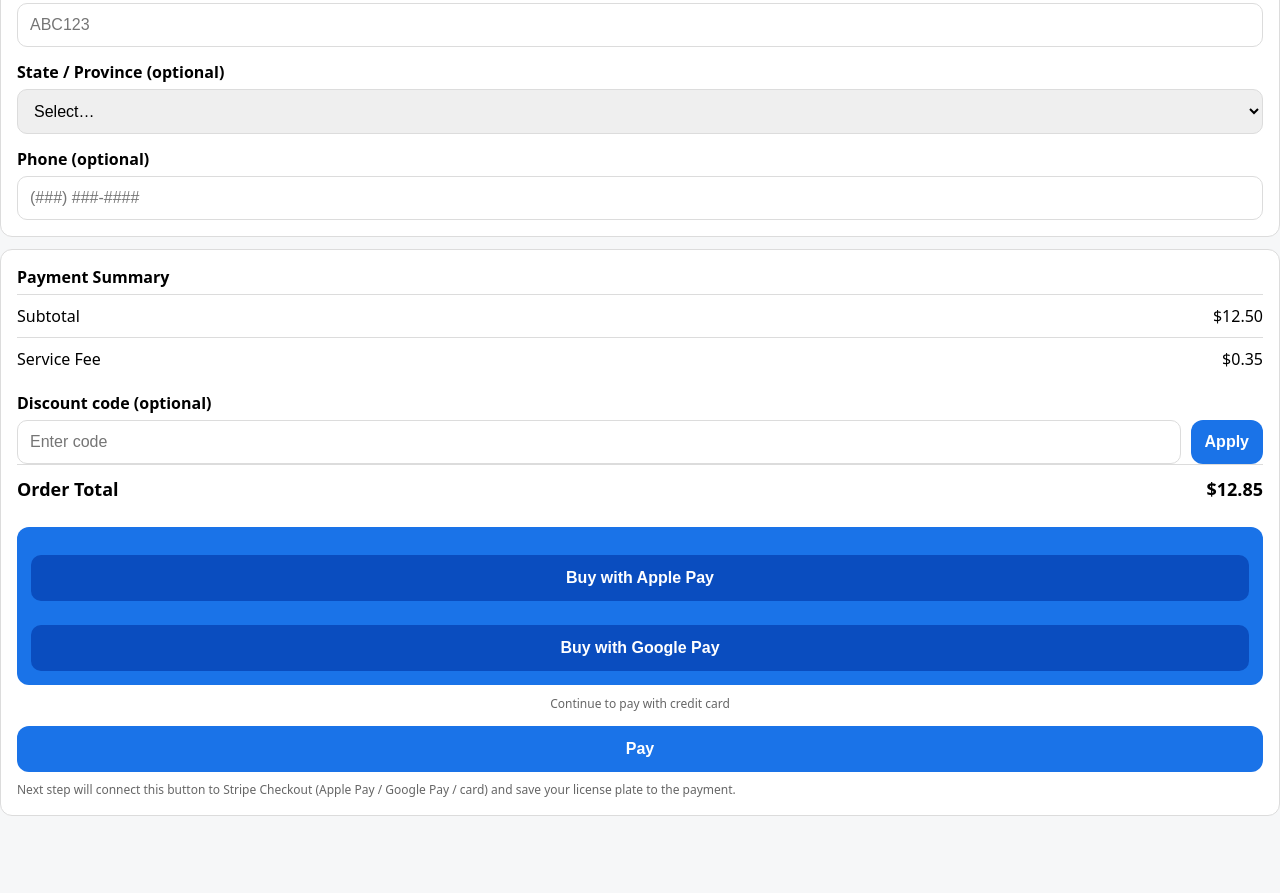
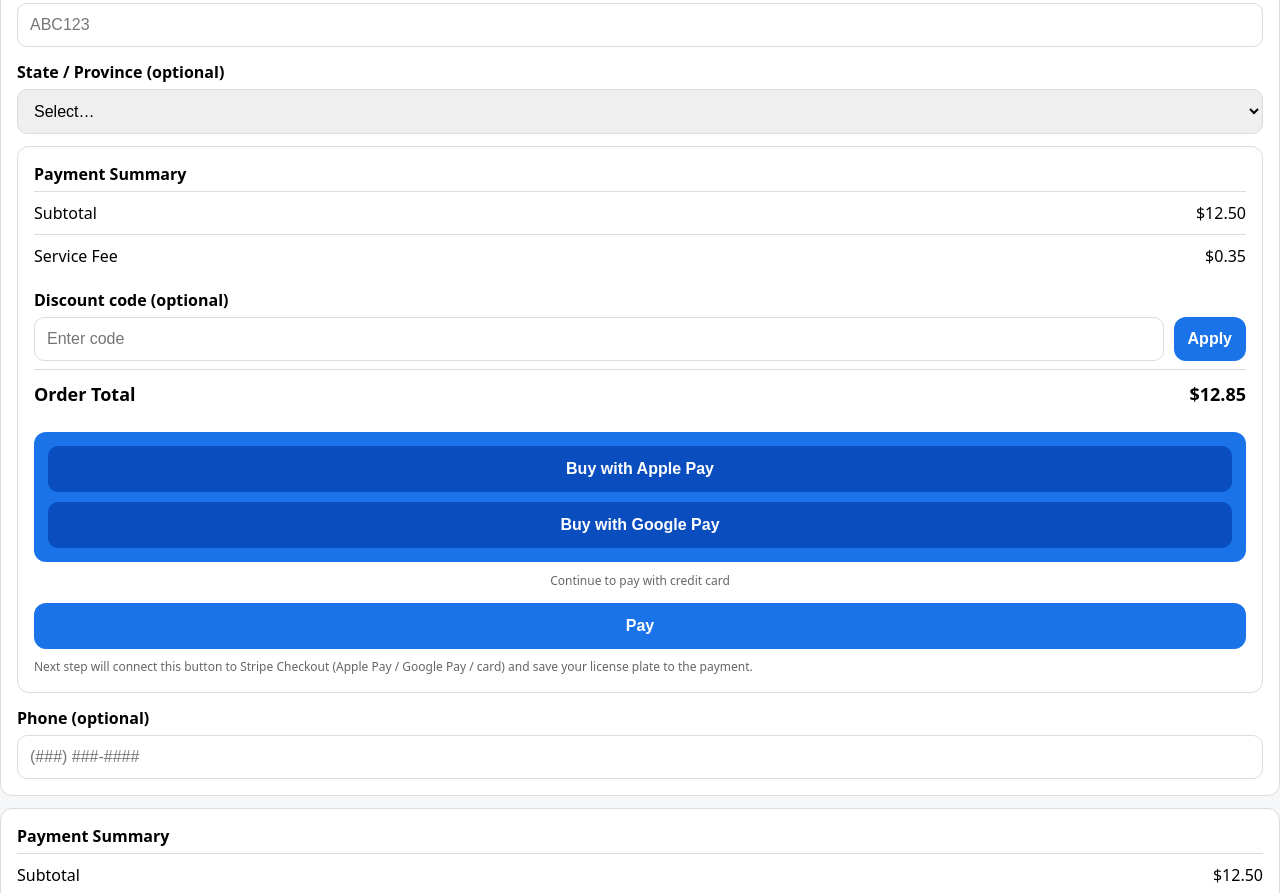
Before and after one commit to buckhananj-bit/Parking-pay, a plain HTML site: page index.html in a window 1280 px wide. Shown: the part 629-1522 px from the top of the page. Before the commit the page ends 1457 px from the top, so only its background shows below. Drawn offline with Linux system fonts and the light colour scheme.

Commit message:
Update index.html

```diff
--- a/index.html
+++ b/index.html
@@ -87,11 +87,91 @@
         <option value="OR">OR</option>
         <option value="CA">CA</option>
       </select>
+<div class="card">
+  <div class="label" style="margin-top:0">Payment Summary</div>
 
+  <div class="row"><div>Subtotal</div><div id="subtotal">$12.50</div></div>
+  <div class="row"><div>Service Fee</div><div id="fee">$0.35</div></div>
+
+  <div class="row" id="discountRow" style="display:none;">
+    <div>Discount</div>
+    <div id="discountAmt">-$0.00</div>
+  </div>
+
+  <div style="margin-top:12px;">
+    <label class="label" style="margin-top:0">Discount code (optional)</label>
+    <div style="display:flex; gap:10px;">
+      <input id="discountCode" placeholder="Enter code" style="flex:1;" />
+      <button id="applyDiscountBtn" type="button" style="width:auto; margin-top:0; padding:12px 14px;">Apply</button>
+    </div>
+    <div id="discountMsg" class="hint" style="margin-top:8px;"></div>
+  </div>
+
+  <div class="total">
+    <div>Order Total</div>
+    <div id="total">$12.85</div>
+  </div>
+
+  <!-- Wallet buttons container -->
+  <div style="
+    margin-top:14px;
+    padding:14px;
+    background:#1a73e8;
+    border-radius:12px;
+    display:flex;
+    flex-direction:column;
+    gap:10px;
+  ">
+    <button
+      id="applePayBtn"
+      type="button"
+      style="
+        width:100%;
+        padding:14px;
+        border:none;
+        border-radius:10px;
+        background:#0a4dbf;
+        color:#fff;
+        font-weight:900;
+        font-size:16px;
+        margin-top:0;
+      "
+    >
+      Buy with Apple Pay
+    </button>
+
+    <button
+      id="googlePayBtn"
+      type="button"
+      style="
+        width:100%;
+        padding:14px;
+        border:none;
+        border-radius:10px;
+        background:#0a4dbf;
+        color:#fff;
+        font-weight:900;
+        font-size:16px;
+        margin-top:0;
+      "
+    >
+      Buy with Google Pay
+    </button>
+  </div>
+
+  <div style="text-align:center; color:#666; font-size:12px; margin-top:10px;">
+    Continue to pay with credit card
+  </div>
+
+  <button id="payBtn">Pay</button>
+
+  <div class="hint">
+    Next step will connect this button to Stripe Checkout (Apple Pay / Google Pay / card) and save your license plate to the payment.
+  </div>
+</div>
       <label class="label">Phone (optional)</label>
       <input id="phone" placeholder="(###) ###-####" inputmode="tel" />
     </div>
-
     <div class="card">
       <div class="label" style="margin-top:0">Payment Summary</div>
 
```
